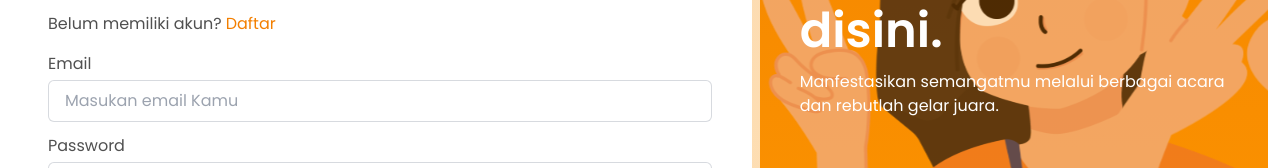
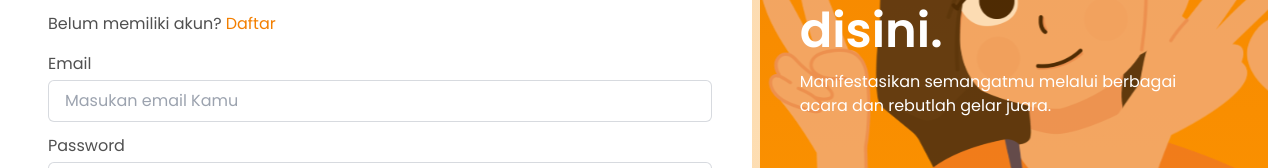
Before and after one commit to rianmz-genz/webiitc, a Next.js app: page /login in a window 1280 px wide. Shown: the part 304-472 px from the top of the page. Built offline with nearby package versions, Linux system fonts and the light colour scheme; no server answers.

Commit message:
fix:typo manfestasi to manifestasi

```diff
--- a/components/pagetemplate/AuthPage.js
+++ b/components/pagetemplate/AuthPage.js
@@ -61,7 +61,7 @@ const AuthPage = ({ children, title, onSubmit, description }) => {
                 Tunjukan skill kamu sekarang disini.{" "}
               </p>
               <p className="text-white">
-                Manfestasikan semangatmu melalui berbagai acara dan rebutlah
+                Manifestasikan semangatmu melalui berbagai acara dan rebutlah
                 gelar juara.
               </p>
             </div>
```
